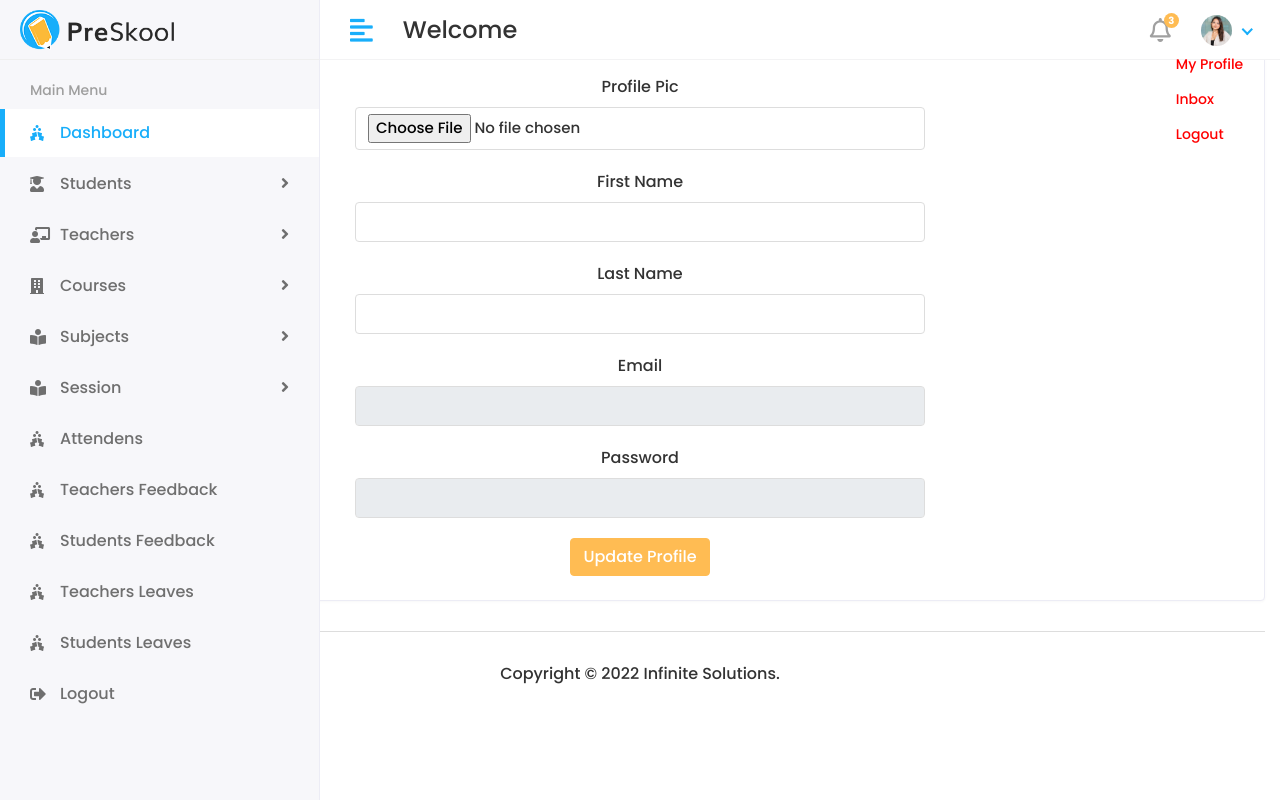
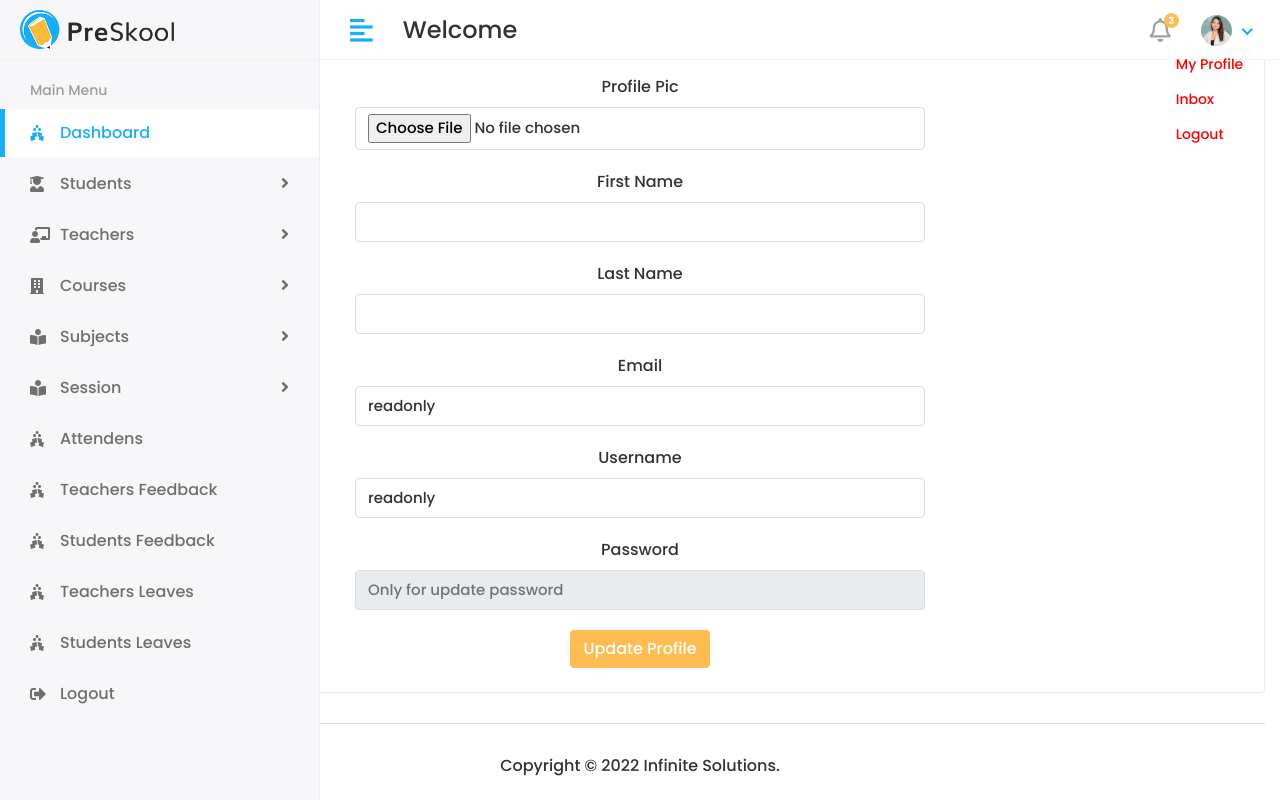
Before and after one commit to raofaisalmaqbool/School_Management_System, a Django app: template templates/profile.html in a window 1280 px wide. Run offline with Django 3.2, Linux system fonts and the light colour scheme; the template is opened without the code that fills it, so the values that code supplies are empty; some libraries are stand-ins or nearby versions.

Commit message:
show user data on profile page

```diff
--- a/templates/profile.html
+++ b/templates/profile.html
@@ -19,25 +19,31 @@
                    <div class="col-12 col-sm-6">
                       <div class="form-group">
                          <label>First Name</label>
-                         <input type="text" class="form-control" name="first_name">
+                         <input type="text" class="form-control" name="first_name" value={{user.first_name}}>
                       </div>
                    </div>
                    <div class="col-12 col-sm-6">
                       <div class="form-group">
                          <label>Last Name</label>
-                         <input type="text" class="form-control" name="last_name">
+                         <input type="text" class="form-control" name="last_name" value={{user.last_name}}>
                       </div>
                    </div>
                    <div class="col-12 col-sm-6">
                     <div class="form-group">
                        <label>Email</label>
-                       <input type="text" class="form-control" name="email" readonly>
+                       <input type="text" class="form-control" name="email" value={{user.email}} readonly>
+                    </div>
+                 </div>
+                 <div class="col-12 col-sm-6">
+                    <div class="form-group">
+                       <label>Username</label>
+                       <input type="text" class="form-control" name="username" value={{user.username}} readonly>
                     </div>
                  </div>
                  <div class="col-12 col-sm-6">
                     <div class="form-group">
                        <label>Password</label>
-                       <input type="password" class="form-control" name="password" readonly>
+                       <input type="password" class="form-control" name="password" placeholder="Only for update password" readonly>
                     </div>
                  </div>
                    <div class="col-12">
```
Also changed, not shown: SMS/views.py (+6 -1 lines), db.sqlite3.
